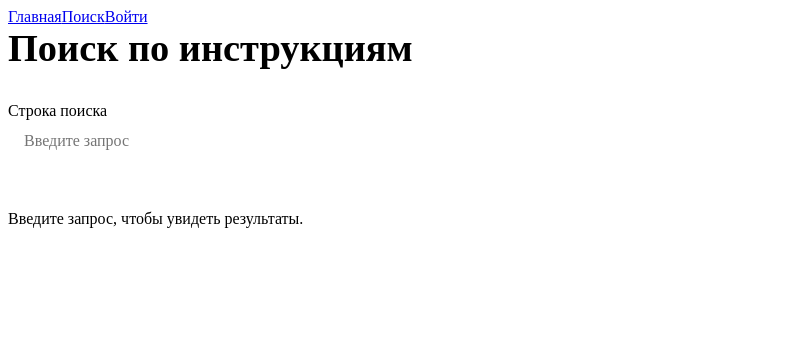
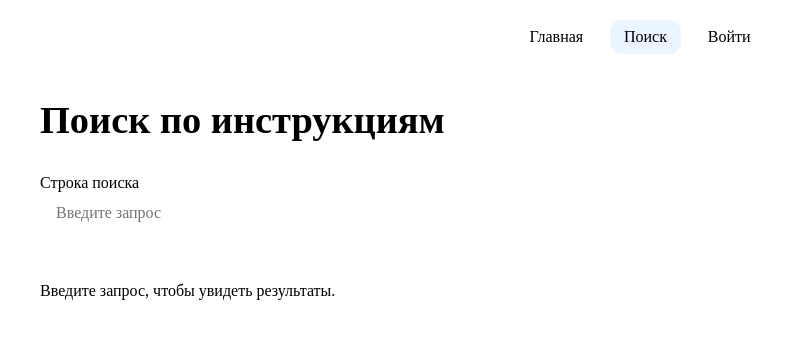
Before and after one commit to boldrqwe/instructions_front, a React (Vite) app: page /search in a window 1280 px wide. Shown: the top 338 px of the page, without its empty margins (0-805 px from the left). Built offline with nearby package versions, Linux system fonts and the light colour scheme; no server answers.

Commit message:
Improve admin layout and login styling

```diff
--- /dev/null
+++ b/src/pages/LoginPage/LoginPage.module.css
@@ -0,0 +1,102 @@
+.root {
+  display: flex;
+  justify-content: center;
+  align-items: center;
+  padding: 4rem 1.5rem;
+  min-height: min(80vh, 680px);
+}
+
+.card {
+  width: min(420px, 100%);
+  background: var(--bg-elev);
+  border-radius: 1rem;
+  padding: 2.5rem 2.25rem;
+  box-shadow: 0 30px 60px -40px rgba(99, 91, 255, 0.45);
+  border: 1px solid rgba(255, 255, 255, 0.6);
+  display: flex;
+  flex-direction: column;
+  gap: 1.5rem;
+}
+
+.title {
+  margin: 0;
+  font-size: clamp(1.75rem, 4vw, 2.25rem);
+  text-align: center;
+  color: var(--text);
+}
+
+.form {
+  display: flex;
+  flex-direction: column;
+  gap: 1rem;
+}
+
+.field {
+  display: flex;
+  flex-direction: column;
+  gap: 0.4rem;
+}
+
+.label {
+  font-weight: 600;
+  font-size: 0.95rem;
+  color: var(--muted);
+}
+
+.input {
+  padding: 0.75rem 1rem;
+  border-radius: 0.75rem;
+  border: 1px solid var(--border);
+  background: rgba(255, 255, 255, 0.85);
+  font-size: 1rem;
+  transition: border-color 0.2s ease, box-shadow 0.2s ease;
+}
+
+.input:focus {
+  border-color: var(--primary);
+  box-shadow: 0 0 0 4px rgba(99, 91, 255, 0.15);
+  outline: none;
+}
+
+.error {
+  color: #f87171;
+  background: rgba(248, 113, 113, 0.08);
+  border-radius: 0.75rem;
+  padding: 0.75rem 1rem;
+  font-size: 0.95rem;
+}
+
+.submit {
+  padding: 0.85rem 1rem;
+  border-radius: 0.85rem;
+  border: none;
+  background: linear-gradient(135deg, var(--primary), #4f46e5);
+  color: white;
+  font-weight: 600;
+  font-size: 1rem;
+  cursor: pointer;
+  transition: transform 0.2s ease, box-shadow 0.2s ease;
+}
+
+.submit:hover,
+.submit:focus-visible {
+  transform: translateY(-1px);
+  box-shadow: 0 20px 35px -25px rgba(79, 70, 229, 0.7);
+}
+
+.submit:active {
+  transform: translateY(0);
+}
+
+@media (max-width: 600px) {
+  .card {
+    padding: 2rem 1.75rem;
+  }
+}
+
+@media (max-width: 420px) {
+  .card {
+    padding: 1.75rem 1.5rem;
+    border-radius: 0.9rem;
+  }
+}
--- a/src/pages/LoginPage/LoginPage.tsx
+++ b/src/pages/LoginPage/LoginPage.tsx
@@ -1,10 +1,12 @@
 import { useState, type FormEvent } from 'react';
 import { useNavigate, useLocation } from 'react-router-dom';
 import { useAuth } from '../../shared/model/auth';
+import styles from './LoginPage.module.css';
 
 export function LoginPage() {
   const { login } = useAuth();
-  const [u, setU] = useState(''); const [p, setP] = useState('');
+  const [u, setU] = useState('');
+  const [p, setP] = useState('');
   const [err, setErr] = useState('');
   const nav = useNavigate();
   const loc = useLocation();
@@ -18,14 +20,45 @@ export function LoginPage() {
   }
 
   return (
-    <div style={{ maxWidth: 420, margin: '24px auto' }}>
-      <h1>Войти</h1>
-      <form onSubmit={onSubmit}>
-        <input placeholder="Логин" value={u} onChange={e=>setU(e.target.value)} required style={{width:'100%',marginBottom:12}}/>
-        <input placeholder="Пароль" type="password" value={p} onChange={e=>setP(e.target.value)} required style={{width:'100%',marginBottom:12}}/>
-        {err && <div style={{color:'red', marginBottom:12}}>{err}</div>}
-        <button type="submit">Войти</button>
-      </form>
-    </div>
+    <section className={styles.root}>
+      <div className={styles.card}>
+        <h1 className={styles.title}>Войти</h1>
+        <form className={styles.form} onSubmit={onSubmit}>
+          <label className={styles.field} htmlFor="login-username">
+            <span className={styles.label}>Логин</span>
+            <input
+              id="login-username"
+              className={styles.input}
+              placeholder="admin"
+              value={u}
+              onChange={(e) => setU(e.target.value)}
+              required
+              autoComplete="username"
+            />
+          </label>
+          <label className={styles.field} htmlFor="login-password">
+            <span className={styles.label}>Пароль</span>
+            <input
+              id="login-password"
+              className={styles.input}
+              placeholder="••••••••"
+              type="password"
+              value={p}
+              onChange={(e) => setP(e.target.value)}
+              required
+              autoComplete="current-password"
+            />
+          </label>
+          {err && (
+            <div className={styles.error} role="alert">
+              {err}
+            </div>
+          )}
+          <button type="submit" className={styles.submit}>
+            Войти
+          </button>
+        </form>
+      </div>
+    </section>
   );
 }
--- a/src/shared/ui/Layout/Layout.module.css
+++ b/src/shared/ui/Layout/Layout.module.css
@@ -12,24 +12,73 @@
   z-index: 10;
   display: flex;
   align-items: center;
-  gap: 1.5rem;
-  padding: 1rem 2rem;
+  padding: 0.75rem 1.5rem;
   background: var(--bg-elev);
   box-shadow: var(--shadow);
   border-bottom: 1px solid var(--border);
 }
 
-.logo {
-  font-family: var(--font-sans);
-  font-weight: 700;
-  font-size: 1.125rem;
-  color: var(--primary);
-  text-decoration: none;
+.nav {
+  display: flex;
+  flex-wrap: wrap;
+  gap: 0.75rem;
+  align-items: center;
+  justify-content: center;
+  width: 100%;
 }
 
-.logo:hover,
-.logo:focus-visible {
-  text-decoration: underline;
+.actions {
+  display: flex;
+  flex-wrap: wrap;
+  gap: 0.75rem;
+  align-items: center;
+}
+
+.link {
+  display: inline-flex;
+  align-items: center;
+  justify-content: center;
+  padding: 0.5rem 0.9rem;
+  border-radius: 0.75rem;
+  text-decoration: none;
+  font-weight: 500;
+  color: var(--muted);
+  transition: background 0.2s ease, color 0.2s ease, box-shadow 0.2s ease;
+}
+
+.link:hover,
+.link:focus-visible {
+  color: var(--text);
+  background: rgba(0, 0, 0, 0.04);
+  box-shadow: inset 0 0 0 1px var(--border);
+}
+
+.linkActive {
+  color: var(--primary);
+  box-shadow: inset 0 0 0 1px var(--primary);
+  background: rgba(0, 123, 255, 0.08);
+}
+
+.button {
+  padding: 0.5rem 1rem;
+  border-radius: 0.75rem;
+  border: none;
+  background: var(--primary);
+  color: white;
+  font-weight: 600;
+  cursor: pointer;
+  transition: background 0.2s ease, transform 0.2s ease, box-shadow 0.2s ease;
+}
+
+.button:hover,
+.button:focus-visible {
+  background: #4f46e5;
+  transform: translateY(-1px);
+  box-shadow: 0 10px 18px -12px rgba(15, 98, 254, 0.6);
+}
+
+.button:active {
+  transform: translateY(0);
 }
 
 .main {
@@ -41,11 +90,21 @@
 
 @media (max-width: 768px) {
   .header {
-    flex-direction: column;
-    align-items: stretch;
+    justify-content: center;
   }
 
   .main {
     padding: 1.5rem 1rem 3rem;
   }
 }
+
+@media (max-width: 480px) {
+  .nav {
+    gap: 0.5rem;
+  }
+
+  .link,
+  .button {
+    width: 100%;
+  }
+}
--- a/src/shared/ui/Layout/Layout.tsx
+++ b/src/shared/ui/Layout/Layout.tsx
@@ -1,25 +1,57 @@
 import { NavLink } from 'react-router-dom';
-import { useAuth } from '../../model/auth'; // путь подкорректируй
+import { useAuth } from '../../model/auth';
+import styles from './Layout.module.css';
 
 export function Layout({ children }: { children: React.ReactNode }) {
   const { isAdmin, logout } = useAuth();
   return (
-    <>
-      <header>
-        <nav>
-          <NavLink to="/" end>Главная</NavLink>
-          <NavLink to="/search">Поиск</NavLink>
+    <div className={styles.root}>
+      <header className={styles.header}>
+        <nav className={styles.nav}>
+          <NavLink
+            to="/"
+            end
+            className={({ isActive }) =>
+              isActive ? `${styles.link} ${styles.linkActive}` : styles.link
+            }
+          >
+            Главная
+          </NavLink>
+          <NavLink
+            to="/search"
+            className={({ isActive }) =>
+              isActive ? `${styles.link} ${styles.linkActive}` : styles.link
+            }
+          >
+            Поиск
+          </NavLink>
           {isAdmin ? (
-            <>
-              <NavLink to="/admin/articles/new">Создать статью</NavLink>
-              <button onClick={logout}>Выйти</button>
-            </>
+            <div className={styles.actions}>
+              <NavLink
+                to="/admin/articles/new"
+                className={({ isActive }) =>
+                  isActive ? `${styles.link} ${styles.linkActive}` : styles.link
+                }
+              >
+                Создать статью
+              </NavLink>
+              <button type="button" className={styles.button} onClick={logout}>
+                Выйти
+              </button>
+            </div>
           ) : (
-            <NavLink to="/admin/login">Войти</NavLink>
+            <NavLink
+              to="/admin/login"
+              className={({ isActive }) =>
+                isActive ? `${styles.link} ${styles.linkActive}` : styles.link
+              }
+            >
+              Войти
+            </NavLink>
           )}
         </nav>
       </header>
-      <main>{children}</main>
-    </>
+      <main className={styles.main}>{children}</main>
+    </div>
   );
 }
```
